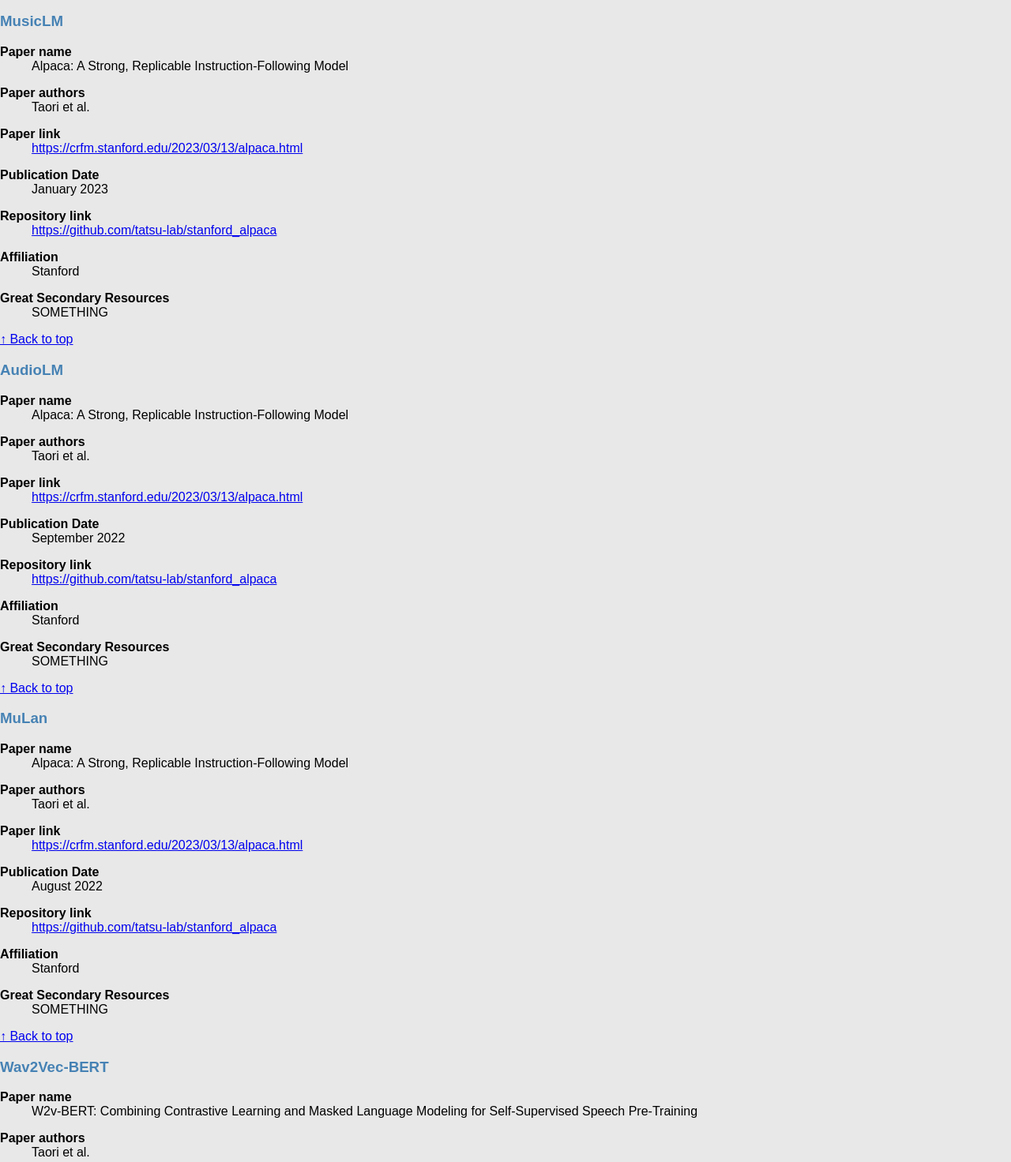
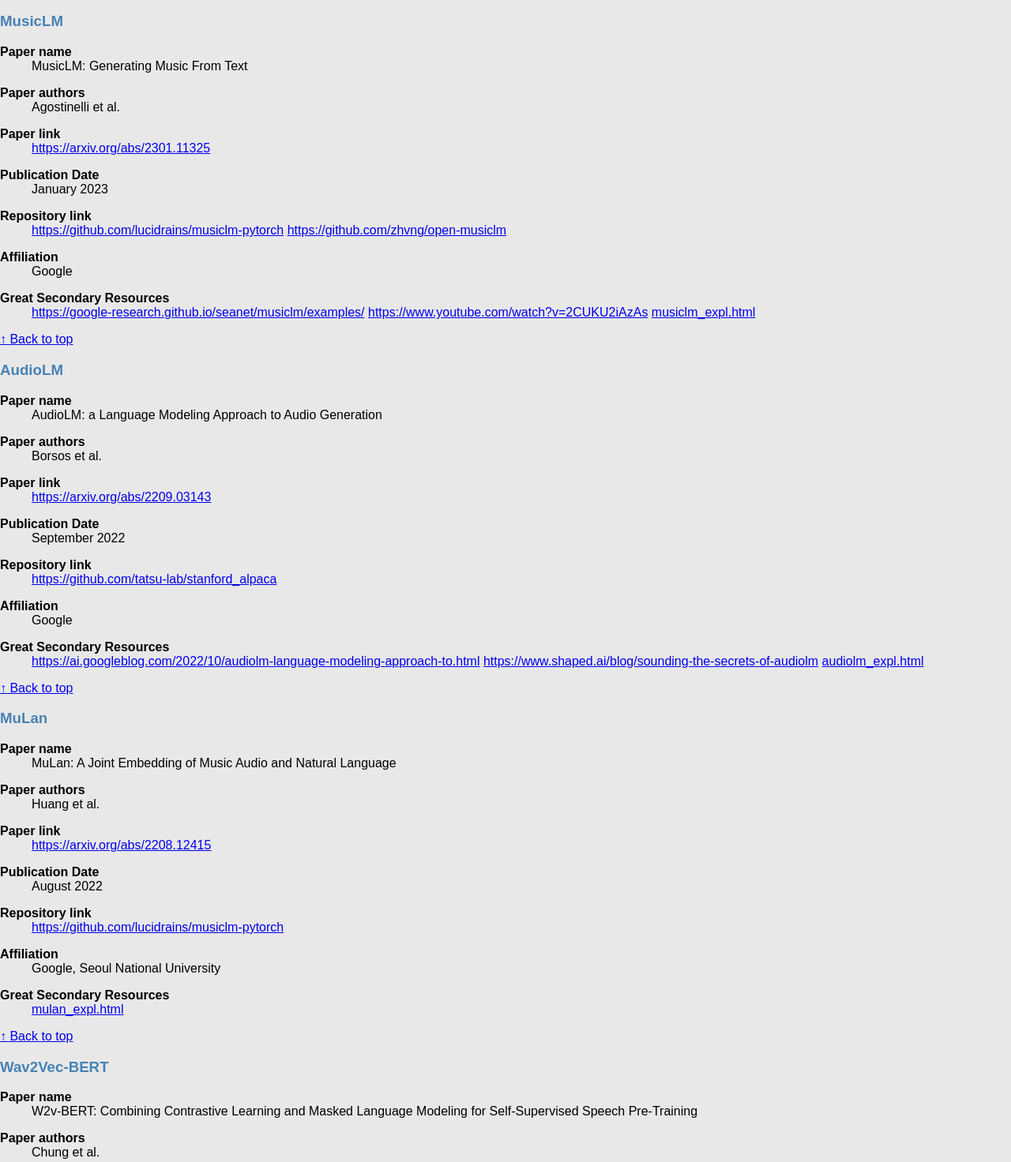
Before and after one commit to nicholasjdc/soundboundai, a plain HTML site: page index.html in a window 1280 px wide. Shown: the part 530-2002 px from the top of the page at 79% size. Drawn offline with Linux system fonts and the light colour scheme.

Commit message:
updated links

```diff
--- a/index.html
+++ b/index.html
@@ -29,48 +29,59 @@
     </map>
     <section id="MusicLM">
         <h3>MusicLM</h3>
-        <dt>Paper name</dt><dd>Alpaca: A Strong, Replicable Instruction-Following Model</dd>
-        <dt>Paper authors</dt><dd>Taori et al.</dd>
-        <dt>Paper link</dt><dd><a href="https://crfm.stanford.edu/2023/03/13/alpaca.html">https://crfm.stanford.edu/2023/03/13/alpaca.html</a></dd>
+        <dt>Paper name</dt><dd>MusicLM: Generating Music From Text</dd>
+        <dt>Paper authors</dt><dd>Agostinelli et al.</dd>
+        <dt>Paper link</dt><dd><a href="https://arxiv.org/abs/2301.11325">https://arxiv.org/abs/2301.11325</a></dd>
         <dt>Publication Date</dt><dd>January 2023</dd>
-        <dt>Repository link</dt><dd><a href="https://github.com/tatsu-lab/stanford_alpaca">https://github.com/tatsu-lab/stanford_alpaca</a></dd>
-        <dt>Affiliation</dt><dd>Stanford</dd>
-        <dt>Great Secondary Resources</dt><dd>SOMETHING</dd>
+        <dt>Repository link</dt><dd><a href="https://github.com/lucidrains/musiclm-pytorch">https://github.com/lucidrains/musiclm-pytorch</a>
+        <a href ="https://github.com/zhvng/open-musiclm">https://github.com/zhvng/open-musiclm</a>
+        </dd>
+
+        <dt>Affiliation</dt><dd>Google</dd>
+        <dt>Great Secondary Resources</dt><dd><a href="https://google-research.github.io/seanet/musiclm/examples/">https://google-research.github.io/seanet/musiclm/examples/</a>
+        <a href = "https://www.youtube.com/watch?v=2CUKU2iAzAs">https://www.youtube.com/watch?v=2CUKU2iAzAs</a>
+        <a href = "musiclm_expl.html">musiclm_expl.html</a>
+
+        </dd>
         <a href="#">&uarr; Back to top</a>
         </section>
     <section id="AudioLM">
         <h3>AudioLM</h3>
-        <dt>Paper name</dt><dd>Alpaca: A Strong, Replicable Instruction-Following Model</dd>
-        <dt>Paper authors</dt><dd>Taori et al.</dd>
-        <dt>Paper link</dt><dd><a href="https://crfm.stanford.edu/2023/03/13/alpaca.html">https://crfm.stanford.edu/2023/03/13/alpaca.html</a></dd>
+        <dt>Paper name</dt><dd>AudioLM: a Language Modeling Approach to Audio Generation</dd>
+        <dt>Paper authors</dt><dd>Borsos et al.</dd>
+        <dt>Paper link</dt><dd><a href="https://arxiv.org/abs/2209.03143">https://arxiv.org/abs/2209.03143</a></dd>
         <dt>Publication Date</dt><dd>September 2022</dd>
         <dt>Repository link</dt><dd><a href="https://github.com/tatsu-lab/stanford_alpaca">https://github.com/tatsu-lab/stanford_alpaca</a></dd>
-        <dt>Affiliation</dt><dd>Stanford</dd>
-        <dt>Great Secondary Resources</dt><dd>SOMETHING</dd>
+        <dt>Affiliation</dt><dd>Google</dd>
+        <dt>Great Secondary Resources</dt><dd><a href = "https://ai.googleblog.com/2022/10/audiolm-language-modeling-approach-to.html">https://ai.googleblog.com/2022/10/audiolm-language-modeling-approach-to.html</a>
+        <a href = "https://www.shaped.ai/blog/sounding-the-secrets-of-audiolm">https://www.shaped.ai/blog/sounding-the-secrets-of-audiolm</a>
+        <a href = "audiolm_expl.html">audiolm_expl.html</a>
+        </dd>
 
         <a href="#">&uarr; Back to top</a>
         </section>
     <section id="MuLan">
         <h3>MuLan</h3>
-        <dt>Paper name</dt><dd>Alpaca: A Strong, Replicable Instruction-Following Model</dd>
-        <dt>Paper authors</dt><dd>Taori et al.</dd>
-        <dt>Paper link</dt><dd><a href="https://crfm.stanford.edu/2023/03/13/alpaca.html">https://crfm.stanford.edu/2023/03/13/alpaca.html</a></dd>
+        <dt>Paper name</dt><dd>MuLan: A Joint Embedding of Music Audio and Natural Language
+        </dd>
+        <dt>Paper authors</dt><dd>Huang et al.</dd>
+        <dt>Paper link</dt><dd><a href="https://arxiv.org/abs/2208.12415">https://arxiv.org/abs/2208.12415</a></dd>
         <dt>Publication Date</dt><dd>August 2022</dd>
-        <dt>Repository link</dt><dd><a href="https://github.com/tatsu-lab/stanford_alpaca">https://github.com/tatsu-lab/stanford_alpaca</a></dd>
-        <dt>Affiliation</dt><dd>Stanford</dd>
-        <dt>Great Secondary Resources</dt><dd>SOMETHING</dd>
+        <dt>Repository link</dt><dd><a href="https://github.com/lucidrains/musiclm-pytorch">https://github.com/lucidrains/musiclm-pytorch</a></dd>
+        <dt>Affiliation</dt><dd>Google, Seoul National University</dd>
+        <dt>Great Secondary Resources</dt><dd><a href = "mulan_expl.html">mulan_expl.html</a></dd>
 
         <a href="#">&uarr; Back to top</a>
         </section>
     <section id="wav2vec-bert">
         <h3>Wav2Vec-BERT</h3>
         <dt>Paper name</dt><dd>W2v-BERT: Combining Contrastive Learning and Masked Language Modeling for Self-Supervised Speech Pre-Training</dd>
-        <dt>Paper authors</dt><dd>Taori et al.</dd>
+        <dt>Paper authors</dt><dd>Chung et al.</dd>
         <dt>Paper link</dt><dd><a href="https://arxiv.org/abs/2108.06209">https://arxiv.org/abs/2108.06209</a></dd>
         <dt>Publication Date</dt><dd>August 2021</dd>
-        <dt>Repository link</dt><dd><a href="https://github.com/tatsu-lab/stanford_alpaca">https://github.com/tatsu-lab/stanford_alpaca</a></dd>
-        <dt>Affiliation</dt><dd>Stanford</dd>
-        <dt>Great Secondary Resources</dt><dd>SOMETHING</dd>
+        <dt>Repository link</dt><dd><a href="https://github.com/aispeech-lab/w2v-cif-bert">https://github.com/aispeech-lab/w2v-cif-bert</a></dd>
+        <dt>Affiliation</dt><dd>MIT, Google</dd>
+        <dt>Great Secondary Resources</dt><dd><a href = "https://qudata.com/en/news/w2v-bert/">https://qudata.com/en/news/w2v-bert/</a> <a href = "w2v-bert_expl">https://qudata.com/en/news/w2v-bert/</a></dd>
         <dt>Bib Tex Citation</dt><dd>@misc{chung2021w2vbert,
             title={W2v-BERT: Combining Contrastive Learning and Masked Language Modeling for Self-Supervised Speech Pre-Training},
             author={Yu-An Chung and Yu Zhang and Wei Han and Chung-Cheng Chiu and James Qin and Ruoming Pang and Yonghui Wu},
@@ -84,25 +95,30 @@
         </section>
     <section id="SoundStream">
         <h3>SoundSTream</h3>
-        <dt>Paper name</dt><dd>Alpaca: A Strong, Replicable Instruction-Following Model</dd>
-        <dt>Paper authors</dt><dd>Taori et al.</dd>
-        <dt>Paper link</dt><dd><a href="https://crfm.stanford.edu/2023/03/13/alpaca.html">https://crfm.stanford.edu/2023/03/13/alpaca.html</a></dd>
+        <dt>Paper name</dt><dd>SoundStream: An End-to-End Neural Audio Codec
+        </dd>
+        <dt>Paper authors</dt><dd>Zeghidour et al.</dd>
+        <dt>Paper link</dt><dd><a href="https://arxiv.org/abs/2107.03312">https://arxiv.org/abs/2107.03312</a></dd>
         <dt>Publication Date</dt><dd>July 2021</dd>
         <dt>Repository link</dt><dd><a href="https://github.com/tatsu-lab/stanford_alpaca">https://github.com/tatsu-lab/stanford_alpaca</a></dd>
-        <dt>Affiliation</dt><dd>Stanford</dd>
-        <dt>Great Secondary Resources</dt><dd>SOMETHING</dd>
+        <dt>Affiliation</dt><dd>Google</dd>
+        <dt>Great Secondary Resources</dt><dd><a href = "https://ai.googleblog.com/2021/08/soundstream-end-to-end-neural-audio.html">https://ai.googleblog.com/2021/08/soundstream-end-to-end-neural-audio.html</a>
+        <a href = "w2v_expl.html">w2v_expl.html</a>
+        </dd>
 
         <a href="#">&uarr; Back to top</a>
         </section>
     <section id="wav2vec">
         <h3>wav2vec</h3>
         <dt>Paper name</dt><dd>wav2vec: Unsupervised Pre-training for Speech Recognition</dd>
-        <dt>Paper authors</dt><dd>Taori et al.</dd>
+        <dt>Paper authors</dt><dd>Schneider et al.</dd>
         <dt>Paper link</dt><dd><a href="https://arxiv.org/abs/1904.05862">https://arxiv.org/abs/1904.05862</a></dd>
         <dt>Publication Date</dt><dd>September 2019</dd>
         <dt>Repository link</dt><dd><a href="https://github.com/tatsu-lab/stanford_alpaca">https://github.com/tatsu-lab/stanford_alpaca</a></dd>
-        <dt>Affiliation</dt><dd>Stanford</dd>
-        <dt>Great Secondary Resources</dt><dd>SOMETHING</dd>
+        <dt>Affiliation</dt><dd>Facebook</dd>
+        <dt>Great Secondary Resources</dt><dd><a href = "https://maelfabien.github.io/machinelearning/wav2vec/#b-the-model">https://maelfabien.github.io/machinelearning/wav2vec/#b-the-model</a>
+        <a href = "w2v_expl.html">w2v_expl.html</a>
+        </dd>
         <dt>BibTex Citation</dt><dd>@misc{schneider2019wav2vec,
             title={wav2vec: Unsupervised Pre-training for Speech Recognition},
             author={Steffen Schneider and Alexei Baevski and Ronan Collobert and Michael Auli},
@@ -116,12 +132,15 @@
     <section id="BERT">
         <h3>BERT</h3>
         <dt>Paper name</dt><dd>BERT: Pre-training of Deep Bidirectional Transformers for Language Understanding</dd>
-        <dt>Paper authors</dt><dd>Taori et al.</dd>
+        <dt>Paper authors</dt><dd>Devlin et al.</dd>
         <dt>Paper link</dt><dd><a href="https://arxiv.org/abs/1810.04805">https://arxiv.org/abs/1810.04805</a></dd>
         <dt>Publication Date</dt><dd>October 2018</dd>
-        <dt>Repository link</dt><dd><a href="https://github.com/tatsu-lab/stanford_alpaca">https://github.com/tatsu-lab/stanford_alpaca</a></dd>
-        <dt>Affiliation</dt><dd>Stanford</dd>
-        <dt>Great Secondary Resources</dt><dd>SOMETHING</dd>
+        <dt>Repository link</dt><dd><a href="https://www.kaggle.com/code/harshjain123/bert-for-everyone-tutorial-implementation">https://www.kaggle.com/code/harshjain123/bert-for-everyone-tutorial-implementation</a></dd>
+        <dt>Affiliation</dt><dd>Google</dd>
+        <dt>Great Secondary Resources</dt><dd>
+            <a href = "https://neptune.ai/blog/how-to-code-bert-using-pytorch-tutorial">https://neptune.ai/blog/how-to-code-bert-using-pytorch-tutorial</a>
+            <a href = "BERT_expl.html">BERT_expl.html</a>
+        </dd>
 
         <a href="#">&uarr; Back to top</a>
         </section>
```
